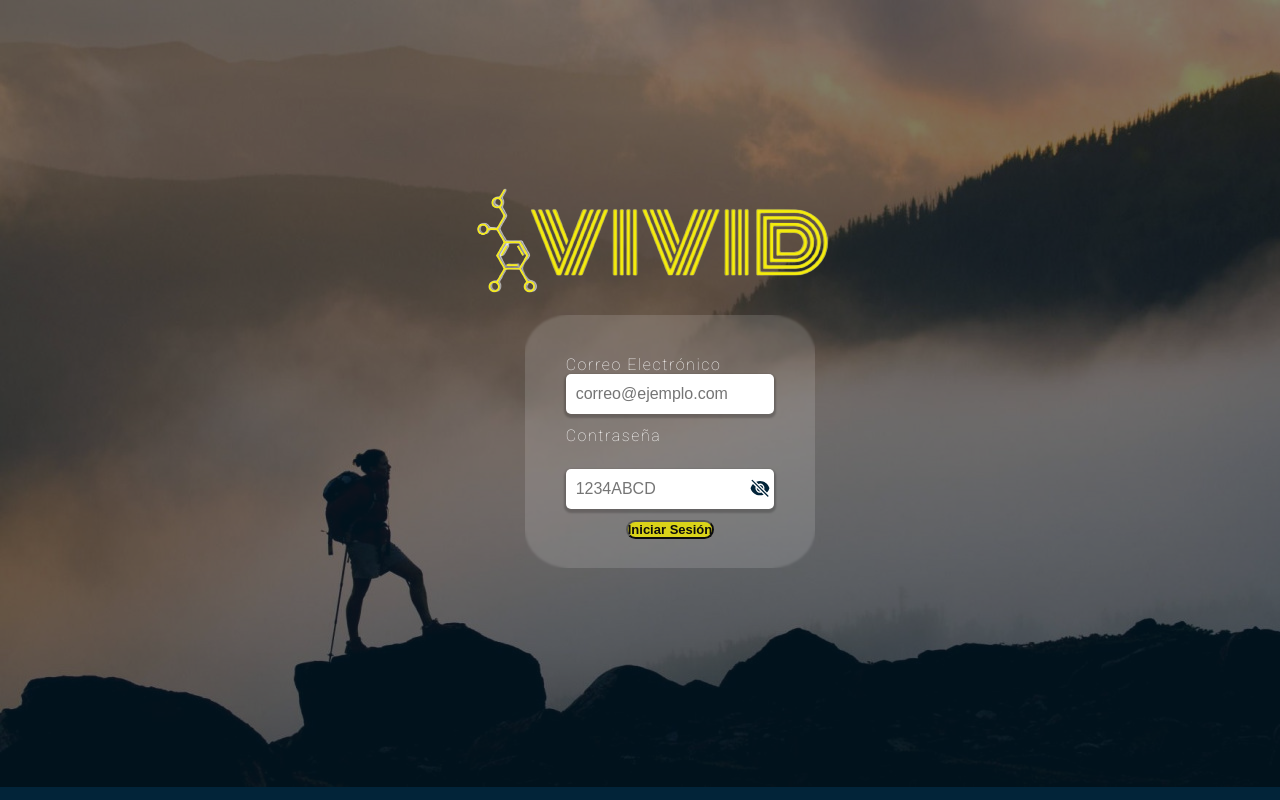
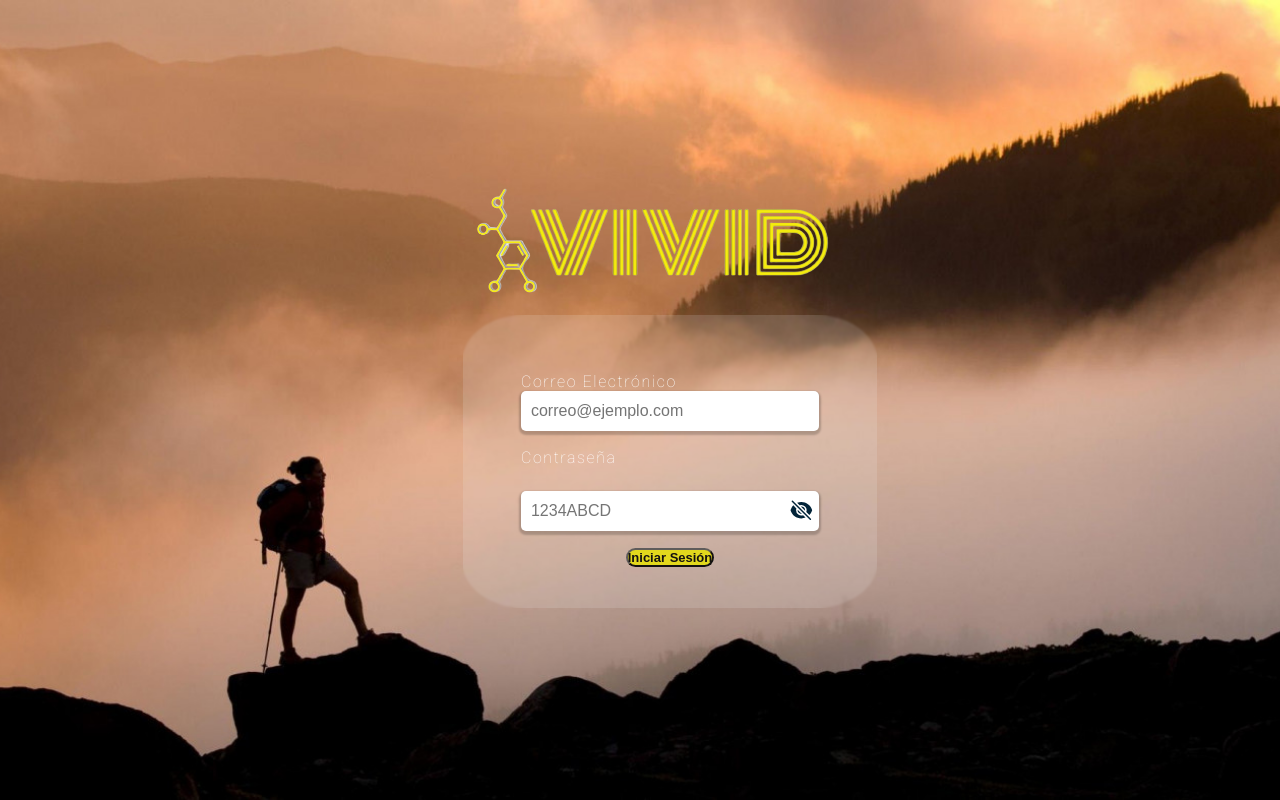
Before and after one commit to Marinafactoriaf5/pn11-finalproject-group4, a React (Vite) app: page /loginPage in a window 1280 px wide. Built offline with nearby package versions, Linux system fonts and the light colour scheme.

Commit message:
login design fixed

```diff
--- a/src/Components/Login/LoginSpace.css
+++ b/src/Components/Login/LoginSpace.css
@@ -1,3 +1,11 @@
+
+.login{
+    width: 100vw;
+    height: 100vh;
+    background-image: url(/src/assets/loginBackground.jpeg);
+  background-size: cover;
+  background-position: center;
+}
 .bodyLogin {
     position: absolute;
     display: flex;
@@ -6,6 +14,7 @@
     align-items: center;
     top: 20%;
     left: 20%;
+
 
 }
 
@@ -16,11 +25,10 @@
 }
 
 .bodySquare {
-    min-width: 35%;
-    height: 50%;
+    min-width: 50%;
     background-color: rgba(237, 233, 234, 0.157);
     border-radius: 15%;
-    box-sizing: content-box;
+
 }
 
 .bodySquareDiv {
--- a/src/Components/Login/LoginSpace.jsx
+++ b/src/Components/Login/LoginSpace.jsx
@@ -25,9 +25,7 @@ const LoginSpace = () => {
 
   return (
     <div className="login">
-      <div className="bodyLoginBackground">
-        <img src={Img} alt="Chachi"></img>
-      </div>
+
       <div className="bodyLogin">
         <a href="/home" className="logoLink">
           <img src={Logo} alt="Logo" className="logoImage" />
```
